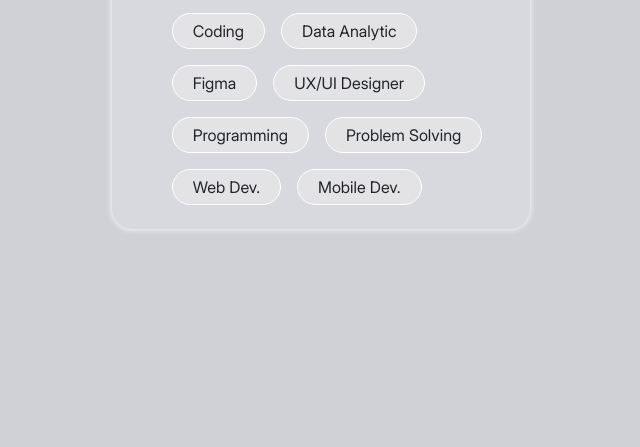
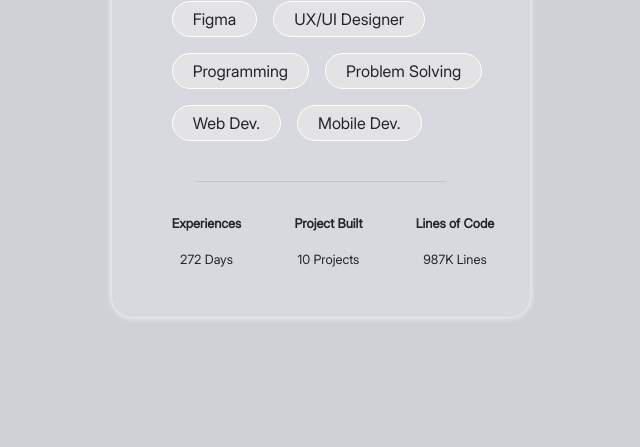
Before and after one commit to HenSovatra/SPF25, a plain HTML site: page index.html in a window 1280 px wide. Shown: the part 353-800 px from the top of the page, without its empty margins (319-959 px from the left). Drawn offline with nearby package versions, Linux system fonts and the light colour scheme.

Commit message:
jea knoy

```diff
--- a/index.css
+++ b/index.css
@@ -6,6 +6,7 @@
 }
 body,html{
     background-color: #D0D1D6;
+    user-select: none;
 }
 .container-fluid{
     background-color: #D0D1D6;
@@ -26,6 +27,7 @@ body,html{
     width: 100px;
     height: 100px;
     border-radius: 50%;
+    user-select: none;
 }
 .image-container{
     width: 100px;
@@ -63,4 +65,27 @@ body,html{
     background-color: #E3E3E5;
     border-radius: 50px;
     border: 0.5px solid #FFFFFF;
+    transition: all 0.2s ;
+    cursor: pointer;
+    user-select: none;
 }
+.skill-items:hover{
+    background-color: #FFFFFF;
+    transition: all 0.2s ;
+}
+.skill-items-active{
+    background-color: #FFFFFF;
+}
+
+.title-container{
+    width: 100%;
+    display: flex;
+    justify-content: space-between;
+    font-size: 1vw;
+    font-weight: 600;
+    font-family: 'inter', sans-serif;
+}
+.about-me-text{
+    font-weight: normal;
+    font-family: 'inter', sans-serif;
+}
--- a/index.html
+++ b/index.html
@@ -10,7 +10,7 @@
 </head>
 <body>
     <div class="container-fluid">
-        <div class="center-container col-xl-4 col-lg-6 col-md-8 col-sm-10 col-11 py-4" data-aos="fade-up" data-aos-duration="1000">
+        <div class="center-container col-xl-4 col-lg-6 col-md-8 col-sm-10 col-11 py-5" data-aos="fade-up" data-aos-duration="1000">
             <div class="row px-5 pt-2">
                 <div class="ps-4 pe-0 col-xl-3 col-lg-3 col-md-4 col-4 d-flex justify-content-end align-items-center">
                     <div class="image-container">
@@ -27,19 +27,42 @@
             </div>
             <div class="row px-5 pt-3">
                 <div class="ps-4 pe-0 col-12 d-flex gap-3 flex-wrap">
-                   <div class="skill-items">Coding</div>
-                   <div class="skill-items">Data Analytic</div>
-                   <div class="skill-items">Figma</div>
-                   <div class="skill-items">UX/UI Designer</div>
-                   <div class="skill-items">Programming</div>
-                   <div class="skill-items">Problem Solving</div>
-                   <div class="skill-items">Web Dev.</div>
-                   <div class="skill-items">Mobile Dev.</div>
+                   <div class="skill-items" data-id="1">Coding</div>
+                   <div class="skill-items" data-id="2">Data Analytic</div>
+                   <div class="skill-items" data-id="3">Figma</div>
+                   <div class="skill-items" data-id="4">UX/UI Designer</div>
+                   <div class="skill-items" data-id="5">Programming</div>
+                   <div class="skill-items" data-id="6">Problem Solving</div>
+                   <div class="skill-items" data-id="7">Web Dev.</div>
+                   <div class="skill-items" data-id="8">Mobile Dev.</div>
+                </div>
+            </div>
+            <div class="row px-5 pt-4">
+                <div class="px-5">
+                    <hr style="color: grey;">
+                </div>
+            </div>
+            <div class="row px-5 pt-3">
+                <div class="ps-4 pe-0 col-12 title-container">
+                    <div>
+                        <div class="about-me-title">Experiences</div>
+                        <div class="about-me-text mt-3 text-center" id="experiences-amount">0</div>
+                    </div>
+                    <div>
+                        <div class="about-me-title">Project Built</div>
+                        <div class="about-me-text mt-3 text-center" id="project-amount">0</div>
+                    </div>
+                    <div>
+                        <div class="about-me-title">Lines of Code</div>
+                        <div class="about-me-text mt-3 text-center" id="line-amount">0</div>
+                    </div>
                 </div>
             </div>
         </div>
     </div>
 </body>
 <script src="https://unpkg.com/aos@2.3.1/dist/aos.js"></script>
+<script src="https://ajax.googleapis.com/ajax/libs/jquery/3.7.1/jquery.min.js"></script>
+<script src="https://unpkg.com/countup.js@2.8.0/dist/countUp.umd.js"></script>
 <script src="index.js"></script>
 </html>
--- a/index.js
+++ b/index.js
@@ -1 +1,47 @@
   AOS.init();
+
+  $(document).ready(function(){
+    const CountUp = window.countUp.CountUp;
+    const START_DATE = '2025-01-01';
+    const finalValue = calculateDaysFromStart(START_DATE);
+    const targetElement = 'experiences-amount';
+    const options = {
+        duration: 5,
+        startVal: 0,
+        separator: ',',
+        prefix: '',
+        suffix: ' Days'
+    };
+    const optionsProject = {
+        duration: 5,
+        startVal: 0,
+        separator: ',',
+        prefix: '',
+        suffix: ' Projects'
+    };
+    const optionsLine = {
+        duration: 5,
+        startVal: 0,
+        separator: ',',
+        prefix: '',
+        suffix: 'K Lines'
+    };
+    const demo = new CountUp(targetElement, finalValue, options);
+    const demoProject = new CountUp("project-amount", 10, optionsProject);
+    const demoLine = new CountUp("line-amount", 987, optionsLine);
+    if (!demo.error && !demoProject.error) {
+        demo.start();
+        demoProject.start();
+        demoLine.start();
+    } else {
+        console.error(demo.error);
+    }
+});
+  function calculateDaysFromStart(startDateString) {
+    const ONE_DAY_MS = 1000 * 60 * 60 * 24;
+    const startDate = new Date(startDateString);
+    const currentDate = new Date();
+    const timeDifferenceMs = currentDate.getTime() - startDate.getTime();
+    const dayDifference = Math.floor(timeDifferenceMs / ONE_DAY_MS);
+    return dayDifference;
+}
```
